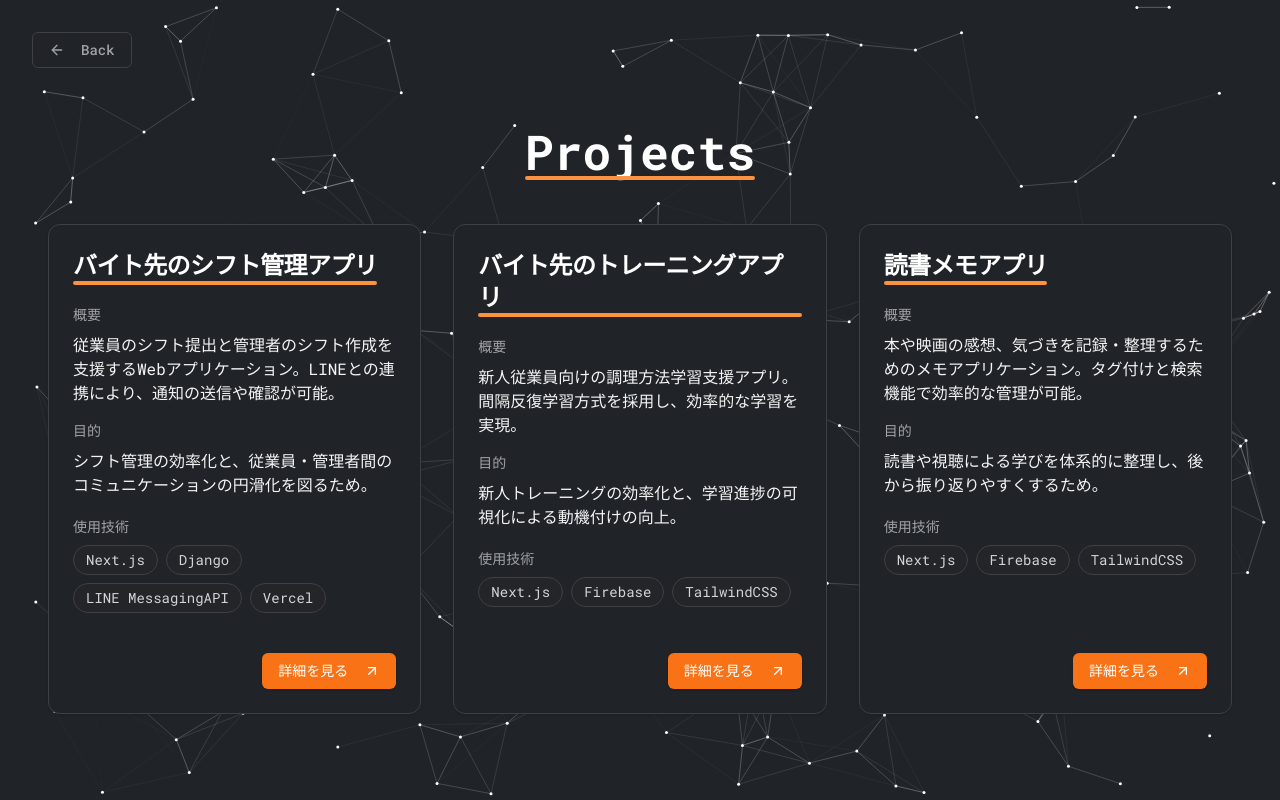
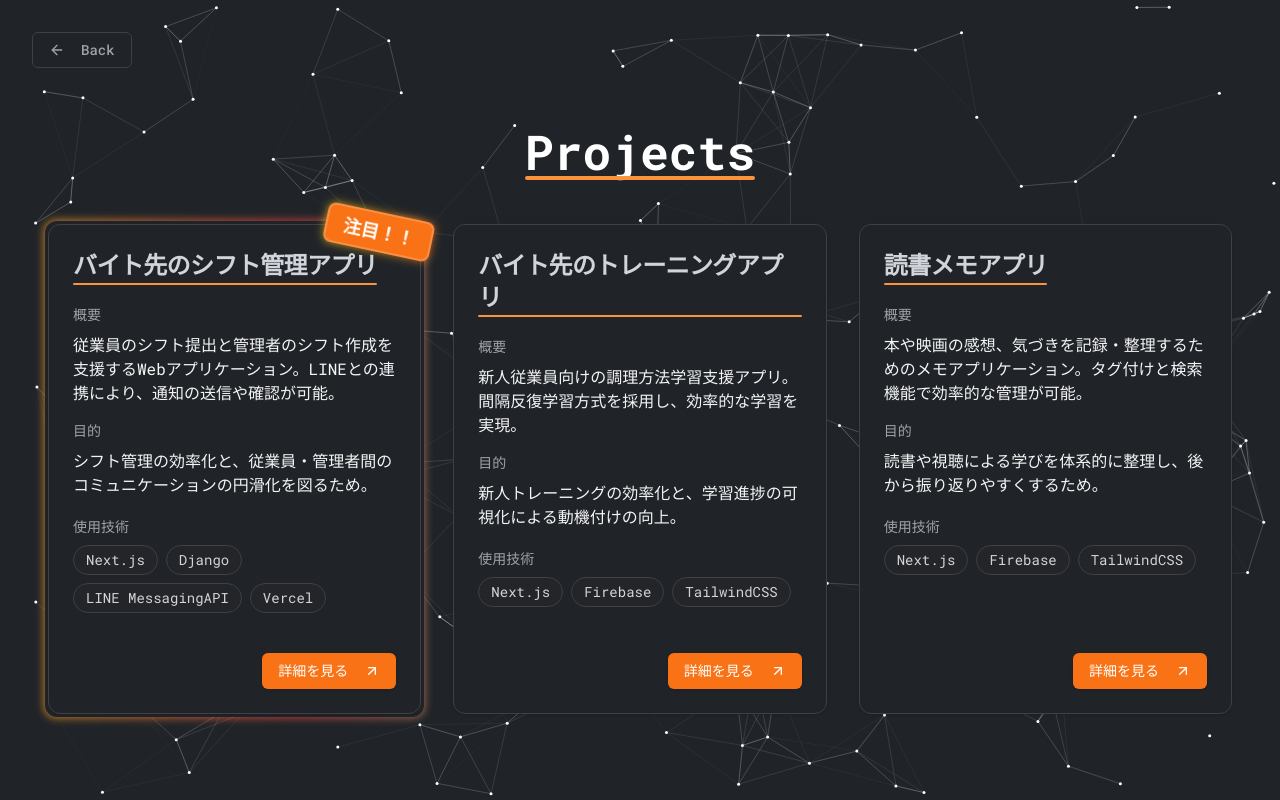
Before and after one commit to temmie0232/my-portfolio, a Next.js app: page /apps in a window 1280 px wide. Built offline with nearby package versions, Linux system fonts and the light colour scheme.

Commit message:
update: 注目フラグの作成、trueの場合は目立つように

```diff
--- a/src/app/apps/page.tsx
+++ b/src/app/apps/page.tsx
@@ -15,7 +15,8 @@ export default function ProjectsPage() {
             description: "従業員のシフト提出と管理者のシフト作成を支援するWebアプリケーション。LINEとの連携により、通知の送信や確認が可能。",
             purpose: "シフト管理の効率化と、従業員・管理者間のコミュニケーションの円滑化を図るため。",
             tools: ["Next.js", "Django", "LINE MessagingAPI", "Vercel"],
-            projectUrl: "/apps/shift-management"
+            projectUrl: "/apps/shift-management",
+            isFeatured: true
         },
         {
             title: "バイト先のトレーニングアプリ",
@@ -35,6 +36,24 @@ export default function ProjectsPage() {
 
     return (
         <div className="min-h-screen w-full p-8 md:p-12">
+            <style jsx global>{`
+        @keyframes gradient-rotate {
+          0% {
+            background-position: 0% 50%;
+          }
+          50% {
+            background-position: 100% 50%;
+          }
+          100% {
+            background-position: 0% 50%;
+          }
+        }
+        .animate-gradient-rotate {
+          animation: gradient-rotate 3s linear infinite;
+          background-size: 200% 200%;
+        }
+      `}</style>
+
             <motion.div
                 initial={{ opacity: 0 }}
                 animate={{ opacity: 1 }}
--- a/src/components/ui/ProjectCard.tsx
+++ b/src/components/ui/ProjectCard.tsx
@@ -3,6 +3,18 @@ import { Card, CardContent, CardHeader, CardTitle, CardFooter } from "@/componen
 import { Button } from "@/components/ui/button";
 import { motion } from 'framer-motion';
 import { ArrowUpRight } from 'lucide-react';
+
+const shakingAnimation = {
+    animate: {
+        x: [0, -1, 1, -1, 1, 0],
+        transition: {
+            duration: 1,
+            repeat: Infinity,
+            repeatType: "reverse" as const,
+            ease: "linear"
+        }
+    }
+};
 
 interface ProjectCardProps {
     title: string;
@@ -10,9 +22,17 @@ interface ProjectCardProps {
     purpose: string;
     tools: string[];
     projectUrl: string;
+    isFeatured?: boolean;
 }
 
-export default function ProjectCard({ title, description, purpose, tools, projectUrl }: ProjectCardProps) {
+export default function ProjectCard({
+    title,
+    description,
+    purpose,
+    tools,
+    projectUrl,
+    isFeatured = false
+}: ProjectCardProps) {
     return (
         <motion.div
             initial={{ opacity: 0, y: 20 }}
@@ -20,11 +40,36 @@ export default function ProjectCard({ title, description, purpose, tools, projec
             viewport={{ once: true }}
             whileHover={{ y: -5 }}
             transition={{ duration: 0.3 }}
-            className="h-full"
+            className="h-full relative group"
         >
-            <Card className="bg-[#202428]/100 border-zinc-700 hover:border-orange-500/50 transition-colors duration-300 h-full flex flex-col">
+            {/* 虹色の光るボーダー - 2重にして内側は暗く、外側だけ光るように */}
+            {isFeatured && (
+                <>
+                    <div className="absolute -inset-[3px] rounded-xl bg-[#202428] z-0" />
+                    <div className="absolute -inset-[4px] rounded-xl bg-gradient-to-r from-yellow-400 via-red-500 via-purple-500 via-blue-500 to-green-400 opacity-75 blur-sm animate-gradient-rotate -z-10" />
+                </>
+            )}
+
+            {/* 注目バッジ */}
+            {isFeatured && (
+                <motion.div
+                    className="absolute -top-3 -right-3 z-10"
+                    variants={shakingAnimation}
+                    animate="animate"
+                >
+                    <div className="relative transform rotate-12">
+                        <div className="absolute inset-0 bg-gradient-to-r from-yellow-400 to-orange-500 rounded-lg blur-sm animate-pulse" />
+                        <div className="relative bg-orange-500 text-white text-lg px-4 py-1 rounded-lg font-bold border-2 border-white/20">
+                            注目！！
+                        </div>
+                    </div>
+                </motion.div>
+            )}
+
+            {/* カード本体 */}
+            <Card className="bg-[#202428] border-zinc-700 hover:border-orange-500/50 transition-colors duration-300 h-full flex flex-col relative z-0">
                 <CardHeader>
-                    <CardTitle className="text-xl md:text-2xl font-bold text-white">
+                    <CardTitle className="text-xl md:text-2xl font-bold text-gray-300">
                         <span className="relative inline-block">
                             {title}
                             <motion.div
@@ -32,7 +77,7 @@ export default function ProjectCard({ title, description, purpose, tools, projec
                                 whileInView={{ scaleX: 1 }}
                                 viewport={{ once: true }}
                                 transition={{ delay: 0.2, duration: 0.8 }}
-                                className="absolute bottom-[-4px] left-0 h-1 rounded-md bg-orange-400 w-full origin-left"
+                                className="absolute bottom-[-4px] left-0 h-0.5 rounded-md bg-orange-400 w-full origin-left"
                             />
                         </span>
                     </CardTitle>
```
